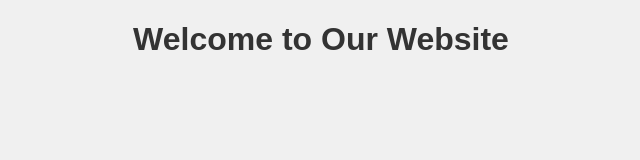
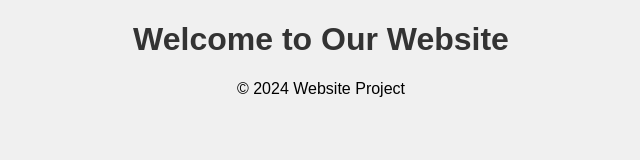
Before and after one commit to lab2023gereteklay/-website-project, a plain HTML site: page index.html in a window 1280 px wide. Shown: the whole page, without its empty margins (319-959 px from the left). Drawn offline with Linux system fonts and the light colour scheme.

Commit message:
added footer

```diff
--- a/index.html
+++ b/index.html
@@ -8,6 +8,11 @@
 </head>
 <body>
     <h1>Welcome to Our Website</h1>
+
+    <footer>
+        <p>&copy; 2024 Website Project</p>
+    </footer>
+
     <script src="scripts.js"></script>
 </body>
 </html>
```
